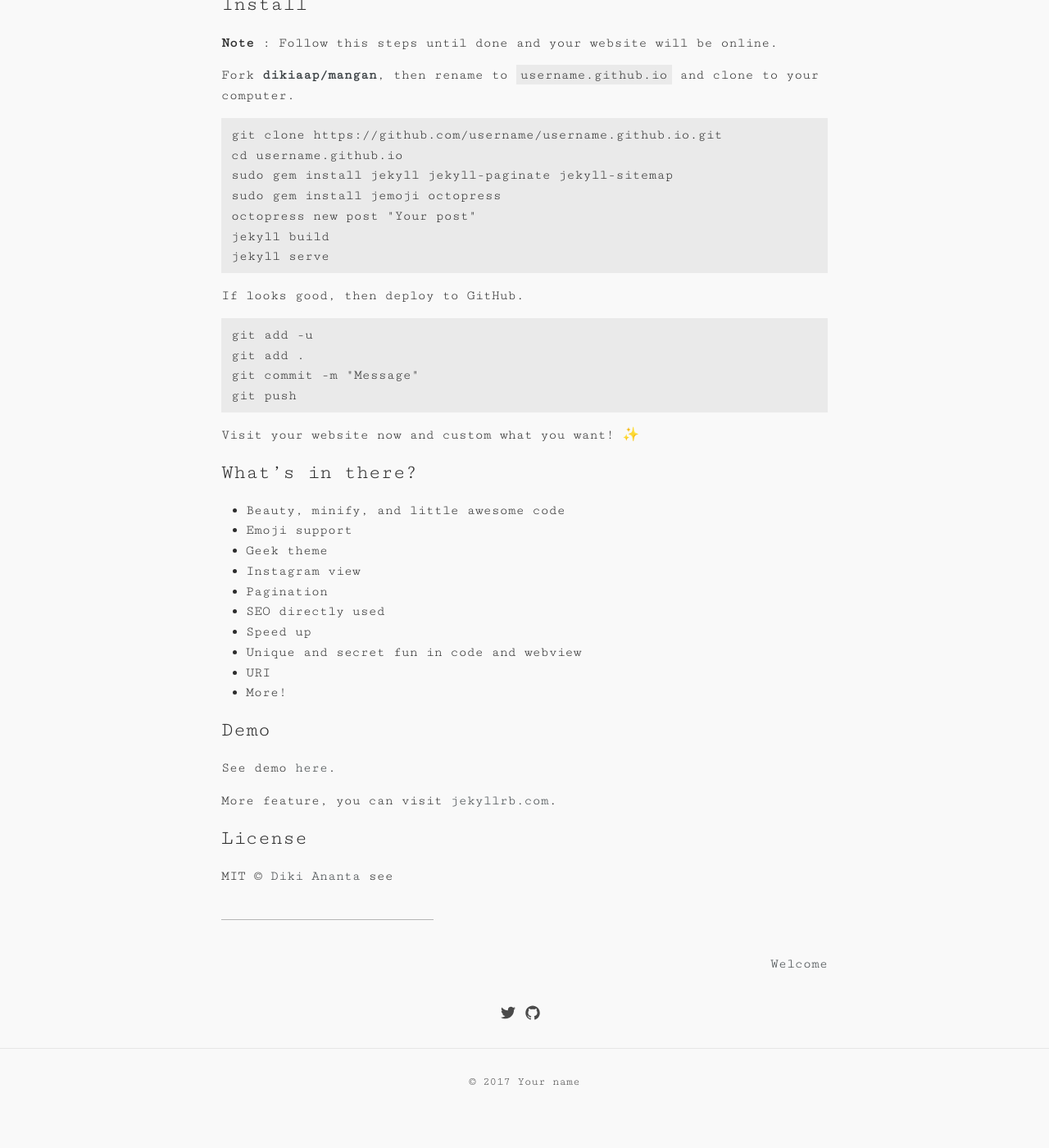
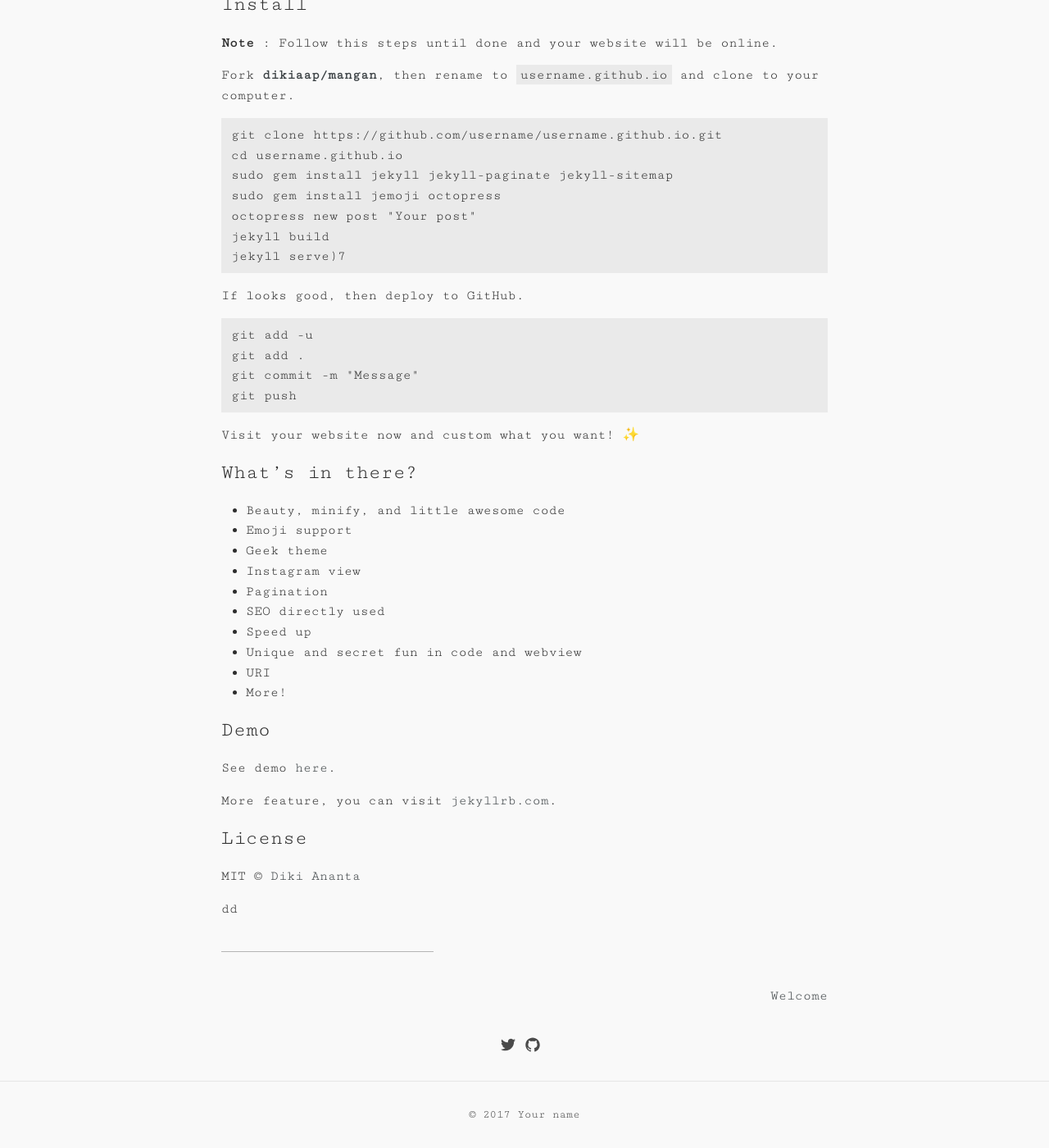
Before and after one commit to dikiaap/mangan, a Jekyll site: the page built from _posts/2017-03-10-installation-mangan-jekyll-theme.md, in a window 1280 px wide and 1400 px high, scrolled down 869 px. Shown: the whole window at 82% size. Built offline with Jekyll 4.4.1, drawn with Linux system fonts in a browser that asks for light colours; emoji names are drawn with the system emoji font; some web fonts are replaced; before the commit the page ends 2229 px from its top, so only the background shows below that.

Commit message:
Update 2017-03-10-installation-mangan-jekyll-theme.md

````diff
--- a/_posts/2017-03-10-installation-mangan-jekyll-theme.md
+++ b/_posts/2017-03-10-installation-mangan-jekyll-theme.md
@@ -33,7 +33,7 @@ sudo gem install jekyll jekyll-paginate jekyll-sitemap
 sudo gem install jemoji octopress
 octopress new post "Your post"
 jekyll build
-jekyll serve
+jekyll serve)7
 ```
 
 If looks good, then deploy to GitHub.
@@ -69,4 +69,5 @@ More feature, you can visit [jekyllrb.com](http://jekyllrb.com).
 ## License
 
 MIT © [Diki Ananta](https://dikiaap.id)
-see
+
+dd
````
